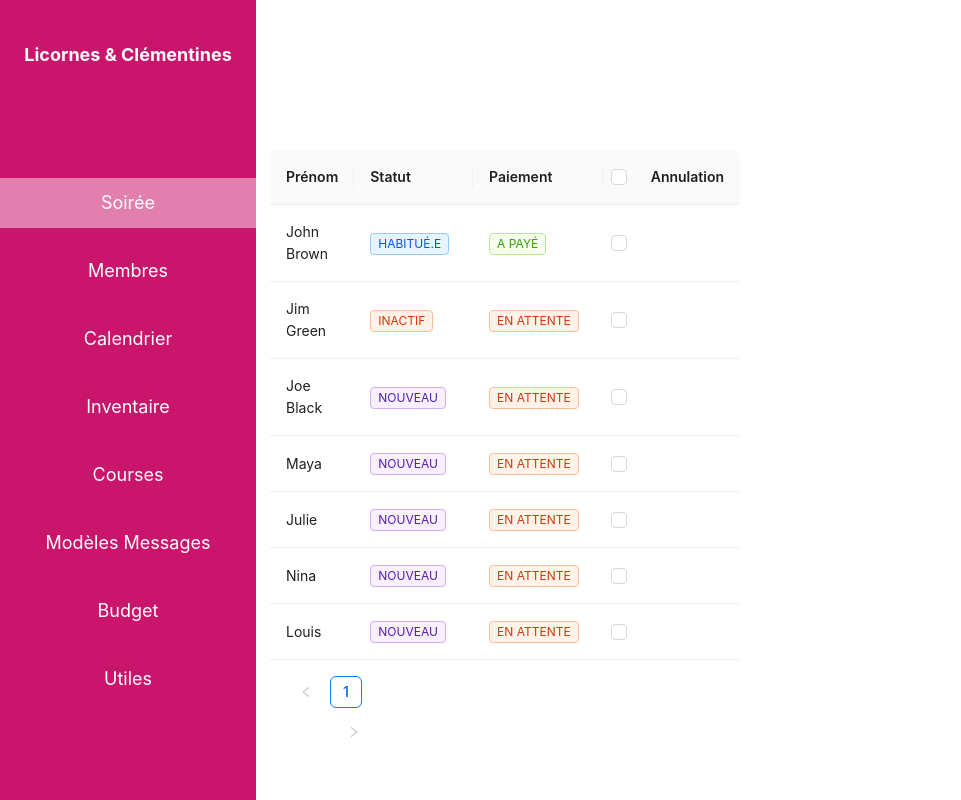
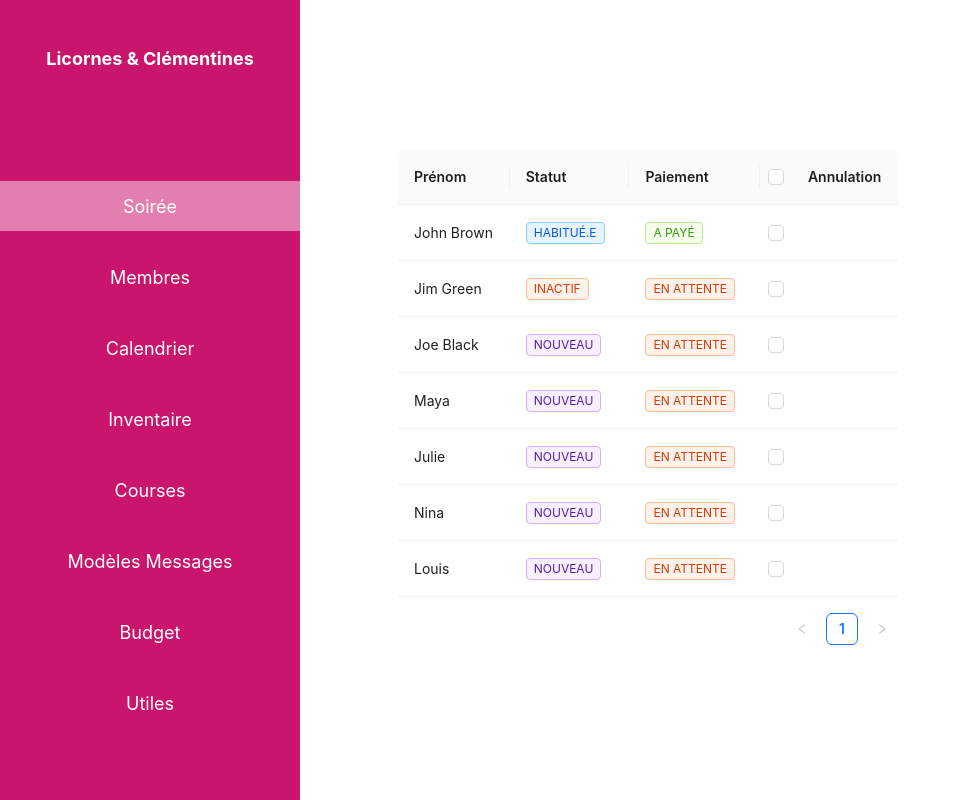
Before and after one commit to LaurieClu/L-C, a React (Create React App) app in the folder l-c/: page / in a window 1280 px wide. Shown: the whole page, without its empty margins (0-961 px from the left). Built offline with nearby package versions, Linux system fonts and the light colour scheme.

Commit message:
styles refacto in flex containers

```diff
--- a/l-c/src/App.jsx
+++ b/l-c/src/App.jsx
@@ -9,11 +9,13 @@ import Courses from './pages/courses';
 import Inventaire from './pages/inventaire';
 import Messages from './pages/messages';
 import Utiles from './pages/utiles';
+import { WrapperGlobal } from "./styles/GlobalPage";
 
 function App() {
   return (
     <div className="App">
       <Router>
+        <WrapperGlobal>
         <Menu />
         <Routes>
           <Route path="/" element={<Soiree />} />
@@ -25,6 +27,7 @@ function App() {
           <Route path='/budget'  element={<Budget />}></Route>
           <Route path='/utiles'  element={<Utiles />}></Route>
         </Routes>
+        </WrapperGlobal>
       </Router>
     </div>
   );
--- a/l-c/src/components/Menu.tsx
+++ b/l-c/src/components/Menu.tsx
@@ -1,13 +1,12 @@
 import * as React from "react";
 import { MenuData } from "../data/menuData";
 import { NavLink } from 'react-router-dom';
-import { WrapperMenu, Logo, LogoTitle, WrapperGlobal, List, WrapperLink } from "./WrapperMenu";
+import { WrapperMenu, Logo, LogoTitle, List, WrapperLink } from "../styles/WrapperMenu";
 
 export const Menu = () => {
 
     return (
         <div>
-            <WrapperGlobal>
                 <WrapperMenu>
                 <Logo>
                     <LogoTitle> Licornes & Clémentines</LogoTitle>
@@ -47,7 +46,6 @@ export const Menu = () => {
                         )
                     })}
                 </WrapperMenu>
-            </WrapperGlobal>
         </div>
     )
 }
--- a/l-c/src/pages/calendrier.tsx
+++ b/l-c/src/pages/calendrier.tsx
@@ -1,5 +1,5 @@
 import * as React from "react";
-import { WrapperContainer } from "../components/WrapperMenu";
+import { WrapperContainer } from "../styles/WrapperMenu";
 
 const Calendrier = () => {
     return (
--- a/l-c/src/pages/soiree.tsx
+++ b/l-c/src/pages/soiree.tsx
@@ -2,10 +2,11 @@ import * as React from "react";
 import { useState } from "react";
 import { Table, Tag } from 'antd';
 import type { ColumnsType, TablePaginationConfig } from 'antd/es/table';
-import { WrapperContainer, Date } from "../styles/Soiree";
+import { TableContainer, Date } from "../styles/Soiree";
 import { Checkbox } from 'antd';
 import type { CheckboxChangeEvent } from 'antd/es/checkbox';
 import { DataType, data } from "../data/soireeData";
+import { WrapperPage } from "../styles/GlobalPage";
 
 const onChange = (e: CheckboxChangeEvent) => {
     console.log(`checked = ${e.target.checked}`);
@@ -92,14 +93,16 @@ const Soiree = () => {
     // const [bottom, setBottom] = useState<TablePaginationPosition>('bottomLeft');
 
     return (
-        <WrapperContainer>
+        <WrapperPage>
+            <TableContainer>
                 {/* <Date>{setDate}</Date> */}
                 <Table
                 rowSelection={{}}
                 columns={columns}
                 // pagination={{ position: [bottom] }}
                 dataSource={data} />
-        </WrapperContainer>
+            </TableContainer>
+        </WrapperPage>
     );
 }
 
--- /dev/null
+++ b/l-c/src/styles/GlobalPage.tsx
@@ -0,0 +1,19 @@
+import styled  from "styled-components";
+
+export const WrapperGlobal = styled.div`
+    display: flex;
+    flex-direction: row;
+    justify-content: flex-start;
+    // background-color: green;
+
+`;
+
+export const WrapperPage = styled.div`
+    display: flex;
+    flex-direction: row;
+    align-items: center;
+    width: 200vh;
+	height: 100vh;
+    // background-color: blue;
+
+`;
--- a/l-c/src/styles/Soiree.tsx
+++ b/l-c/src/styles/Soiree.tsx
@@ -1,13 +1,10 @@
 import styled  from "styled-components";
 
-export const WrapperContainer = styled.div`
-position: absolute;
-top: 25%;
-left: 25%;
-margin-top: -50px;
-margin-left: -50px;
-width: 100px;
-height: 100px;
+export const TableContainer = styled.div`
+// background-color: red;
+margin:10%;
+width: 500px;
+height: 500px;
 `;
 
 export const Date = styled.div`
--- a/l-c/src/components/WrapperMenu.tsx
+++ b/l-c/src/styles/WrapperMenu.tsx
@@ -2,9 +2,8 @@ import styled  from "styled-components";
 
 export const WrapperMenu = styled.div`
 	display: flex;
-    max-width: 20%;
-	width: 100%;
-	height: 100vh;;
+    width: 300px;
+	height: 100vh;
     text-align: center;
     align-content: space-between;
     flex-direction: column;
@@ -33,10 +32,6 @@ width: 100px;
     height: 100px;
     `;
 
-export const WrapperGlobal = styled.div`
-    display: flex;
-    flex-direction: row;
-`;
 
 export const List = styled.li`
     display: flex;
```
Lines whose indentation alone changed are shown as unchanged.
